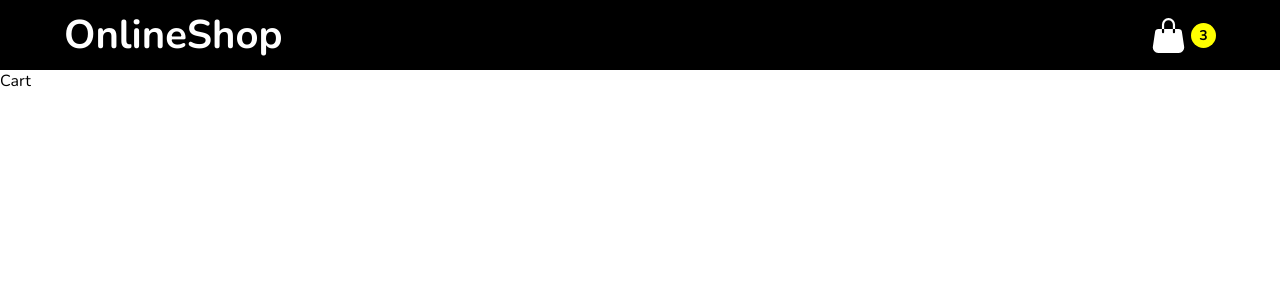
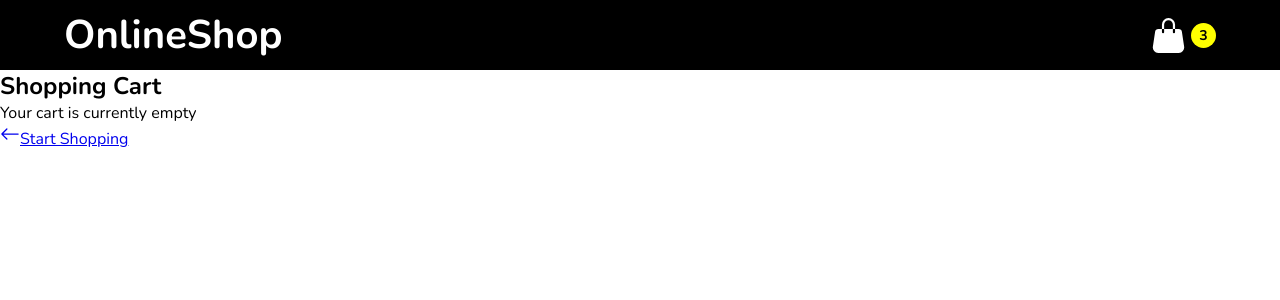
Before and after one commit to Yaroslav-Yakovlev/ecommerce-shop, a React (Create React App) app in the folder frontend/: page /cart in a window 1280 px wide. Shown: the top 300 px of the page. Built offline with nearby package versions, Linux system fonts and the light colour scheme.

Commit message:
added useNavigate, react-toastify, localStorage. Filed the Cart component

```diff
--- a/frontend/package.json
+++ b/frontend/package.json
@@ -18,6 +18,7 @@
     "react-redux": "^8.0.5",
     "react-router-dom": "^6.9.0",
     "react-scripts": "5.0.1",
+    "react-toastify": "^9.1.3",
     "typescript": "^4.9.5",
     "web-vitals": "^2.1.4"
   },
--- a/frontend/src/App.tsx
+++ b/frontend/src/App.tsx
@@ -5,11 +5,14 @@
 import Home from "./components/Home";
 import Cart from "./components/Cart";
 import NotFound from "./components/NotFound";
+import {ToastContainer} from "react-toastify";
+import 'react-toastify/dist/ReactToastify.css';
 
 function App() {
   return (
     <div className="App">
         <BrowserRouter>
+            <ToastContainer/>
           <NavBar/>
           <Routes>
               <Route path='/' element={<Home/>}/>
--- a/frontend/src/components/Cart.tsx
+++ b/frontend/src/components/Cart.tsx
@@ -1,10 +1,89 @@
 import React, {FC} from 'react';
+import {useAppSelector} from "../hooks";
+import {Link} from "react-router-dom";
 
 const Cart: FC = () => {
+    const cart = useAppSelector((state) => state.cart);
 
     return (
-        <div>
-            Cart
+        <div className='cart-container'>
+            <h2>Shopping Cart</h2>
+            {cart.cartItems.length === 0 ? (
+                <div className='cart-empty'>
+                    <p>Your cart is currently empty</p>
+                    <div className='start-shopping'>
+                        <Link to='/'>
+                            <svg xmlns="http://www.w3.org/2000/svg"
+                                 width="20"
+                                 height="20"
+                                 fill="currentColor"
+                                 className="bi bi-arrow-left"
+                                 viewBox="0 0 16 16">
+                                <path fillRule="evenodd"
+                                      d="M15 8a.5.5 0 0 0-.5-.5H2.707l3.147-3.146a.5.5 0 1 0-.708-.708l-4 4a.5.5 0 0 0 0 .708l4 4a.5.5 0 0 0 .708-.708L2.707 8.5H14.5A.5.5 0 0 0 15 8z"/>
+                            </svg>
+                            <span>Start Shopping</span>
+                        </Link>
+                    </div>
+                </div>
+            ) : (
+                <div>
+                    <div className='titles'>
+                        <h3 className='product-title'>Product</h3>
+                        <h3 className='price'>Price</h3>
+                        <h3 className='quantity'>Quantity</h3>
+                        <h3 className='total'>Total</h3>
+                    </div>
+                    <div className="cart-items">
+                        {cart.cartItems?.map(cartItem => (
+                            <div className='cart-item' key={cartItem.id}>
+                                <div className="cart-product">
+                                    <img src={cartItem.image} alt={cartItem.name}/>
+                                    <div>
+                                        <h3>{cartItem.name}</h3>
+                                        <p>{cartItem.description}</p>
+                                        <button>Remove</button>
+                                    </div>
+                                </div>
+                                <div className="cart-product-price">${cartItem.price}</div>
+                                <div className="cart-product-quantity">
+                                    <button>-</button>
+                                    <div className="count">{cartItem.cartQuantity}</div>
+                                    <button>+</button>
+                                </div>
+                                <div className="cart-product-total-price">
+                                    ${cartItem.price * cartItem.cartQuantity}
+                                </div>
+                            </div>
+                        ))}
+                    </div>
+                    <div className="cart-summary">
+                        <button className="clear-cart">Clear Cart</button>
+                        <div className='cart-checkout'>
+                            <div className="subtotal">
+                                <span>Subtotal</span>
+                                <span className='amount'>${cart.cartTotalAmount}</span>
+                            </div>
+                            <p>Taxes and shipping calculated at checkout</p>
+                            <button>Check out</button>
+                            <div className='continue-shopping'>
+                                <Link to='/'>
+                                    <svg xmlns="http://www.w3.org/2000/svg"
+                                         width="20"
+                                         height="20"
+                                         fill="currentColor"
+                                         className="bi bi-arrow-left"
+                                         viewBox="0 0 16 16">
+                                        <path fillRule="evenodd"
+                                              d="M15 8a.5.5 0 0 0-.5-.5H2.707l3.147-3.146a.5.5 0 1 0-.708-.708l-4 4a.5.5 0 0 0 0 .708l4 4a.5.5 0 0 0 .708-.708L2.707 8.5H14.5A.5.5 0 0 0 15 8z"/>
+                                    </svg>
+                                    <span>Continue Shopping</span>
+                                </Link>
+                            </div>
+                        </div>
+                    </div>
+                </div>
+            )}
         </div>
     );
 };
--- a/frontend/src/components/Home.tsx
+++ b/frontend/src/components/Home.tsx
@@ -3,13 +3,17 @@
 import {Products} from "../features/productsSlice";
 import {useAppDispatch} from "../hooks";
 import {addToCart} from "../features/cartSlice";
+import {useNavigate} from "react-router-dom";
 
 const Home: FC = () => {
     const { data, error, isLoading} = useGetAllProductsQuery();
+
     const dispatch = useAppDispatch();
+    const navigate = useNavigate();
 
     const handleAddCart = (product: Products): void => {
-        dispatch(addToCart(product))
+        dispatch(addToCart(product));
+        navigate('/cart');
     };
 
     return (
--- a/frontend/src/features/cartSlice.ts
+++ b/frontend/src/features/cartSlice.ts
@@ -1,5 +1,6 @@
 import {createSlice, PayloadAction} from "@reduxjs/toolkit";
 import {Products} from "./productsSlice";
+import {toast} from "react-toastify";
 
 export interface cartInitialState {
     cartItems: Products[],
@@ -8,7 +9,9 @@
 }
 
 const initialState: cartInitialState = {
-    cartItems: [],
+    cartItems: localStorage.getItem('cartItems')
+        ? JSON.parse(localStorage.getItem('cartItems') || '')
+        : [],
     cartTotalQuantity: 0,
     cartTotalAmount: 0,
 };
@@ -22,10 +25,19 @@
 
             if (itemIndex >= 0) {
                 state.cartItems[itemIndex].cartQuantity += 1;
+                toast.info(
+                    `increased ${state.cartItems[itemIndex].name} quantity`, {
+                    position: "bottom-left",
+                })
             } else {
                 const tempProduct = {...action.payload, cartQuantity: 1};
                 state.cartItems.push(tempProduct);
+                toast.success(` ${action.payload.name} added to cart`, {
+                    position: "bottom-left",
+                })
             }
+
+            localStorage.setItem('cartItems', JSON.stringify(state.cartItems));
         },
     }
 });
```
Also changed, not shown: 1 other file (tests, documents, lock files or other folders).
